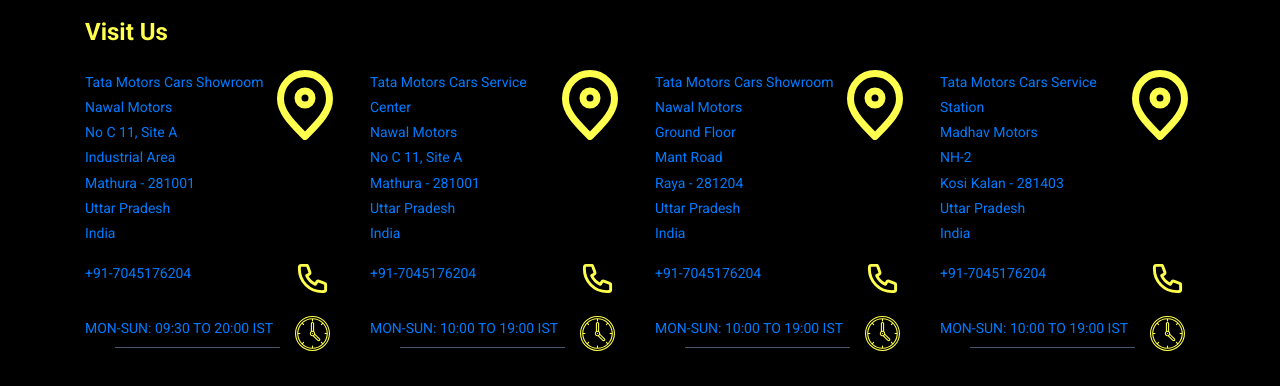
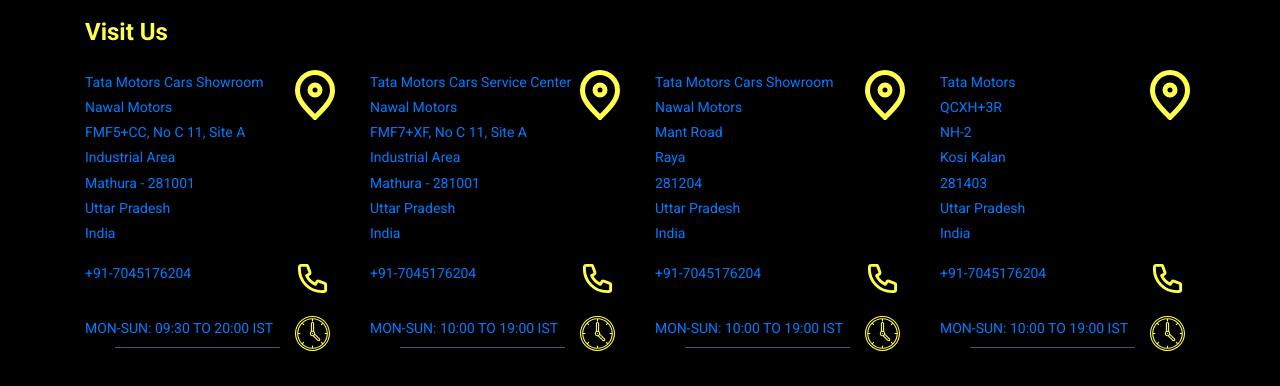
Before and after one commit to nawalmotors/nawalmotors.github.io, a plain HTML site: page contact-us.html in a window 1280 px wide. Shown: the part 3333-3719 px from the top of the page. Drawn offline with nearby package versions, Linux system fonts and the light colour scheme.

Commit message:
version_1.0_changes

```diff
--- a/contact-us.html
+++ b/contact-us.html
@@ -192,7 +192,7 @@
 			</div>
 
 			<div class="col-12">
-				<h2 class="contact-title">Locate Us in Kosi</h2>
+				<h2 class="contact-title">Locate Us in Kosi Kalan</h2>
 			</div>
 
 			<div class="d-sm-block mb-5 pb-4">
@@ -220,7 +220,7 @@
 
 			</script>
 
-			<iframe width="100%" height="600" frameborder="0" scrolling="no" marginheight="0" marginwidth="0" src="https://maps.google.com/maps?width=100%25&amp;height=600&amp;hl=en&amp;q=Madhav%20Motors%20NH-2%20Kosi%20Kalan%20-%20281403%20Uttar%20Pradesh%20India+(Tata%20Motors%20Cars%20Showroom%20Nawal%20Motors)&amp;t=&amp;z=14&amp;ie=UTF8&amp;iwloc=B&amp;output=embed"></iframe>
+			<iframe width="100%" height="600" frameborder="0" scrolling="no" marginheight="0" marginwidth="0" src="https://maps.google.com/maps?width=100%25&amp;height=600&amp;hl=en&amp;q=Tata%20Motors%20Kosi%20Kalan%20-%20281403%20Uttar%20Pradesh%20India &amp;t=&amp;z=14&amp;ie=UTF8&amp;iwloc=B&amp;output=embed"></iframe>
 			</div>
 	    </div>
 	</section>
@@ -288,9 +288,9 @@
                 <div class="col-sm-3 col-md-3 col-xl-3">
 
 					<div class="single-footer-widget footer_1">
-						<a href="https://www.google.com/maps?cid=10264563085851978295"><img src="images/icon/location.svg" alt="cap" style="width: 70px; height: 70px; float: right;"></a>
+						<a href="https://www.google.com/maps?cid=10264563085851978295"><img src="images/icon/location.svg" alt="cap" style="width: 50px; height: 50px; float: right;"></a>
 						<p>Tata Motors Cars Showroom <br> Nawal Motors<br>
-                        No C 11, Site A<br>Industrial Area<br>Mathura - 281001<br>Uttar Pradesh<br>India</p>
+                        FMF5+CC, No C 11, Site A<br>Industrial Area<br>Mathura - 281001<br>Uttar Pradesh<br>India</p>
 					</div>
 					<div class="single-footer-widget footer_1">
 						<img src="images/icon/phone.svg" alt="cap" style="width: 35px; height: 35px; float: right; margin-right: 10px;">
@@ -311,9 +311,9 @@
 				</div>
 				<div class="col-sm-3 col-md-3 col-xl-3">
                     <div class="single-footer-widget footer_1">
-						<a href="https://maps.app.goo.gl/YuShAx1GdkFvZi7s7"><img src="images/icon/location.svg" alt="cap" style="width: 70px; height: 70px; float: right;"></a>
+						<a href="https://maps.app.goo.gl/YuShAx1GdkFvZi7s7"><img src="images/icon/location.svg" alt="cap" style="width: 50px; height: 50px; float: right;"></a>
                         <p>	Tata Motors Cars Service Center <br> Nawal Motors<br>
-                        No C 11, Site A<br>Mathura - 281001<br>Uttar Pradesh<br>India</p>
+                        FMF7+XF, No C 11, Site A<br>Industrial Area<br>Mathura - 281001<br>Uttar Pradesh<br>India</p>
 					</div>
 					<div class="single-footer-widget footer_1">
 						<img src="images/icon/phone.svg" alt="cap" style="width: 35px; height: 35px; float: right; margin-right: 10px;">
@@ -334,9 +334,9 @@
 				</div>
 				<div class="col-sm-3 col-md-3 col-xl-3">
                     <div class="single-footer-widget footer_1">
-						<a href="https://maps.app.goo.gl/2ymBEJMNmQdxezxK7"><img src="images/icon/location.svg" alt="cap" style="width: 70px; height: 70px; float: right;"></a>
+						<a href="https://maps.app.goo.gl/2ymBEJMNmQdxezxK7"><img src="images/icon/location.svg" alt="cap" style="width: 50px; height: 50px; float: right;"></a>
                         <p>Tata Motors Cars Showroom <br> Nawal Motors<br>
-                        Ground Floor<br>Mant Road<br>Raya - 281204<br>Uttar Pradesh<br>India</p>
+                        Mant Road<br>Raya <br> 281204<br>Uttar Pradesh<br>India</p>
 					</div>
 					<div class="single-footer-widget footer_1">
 						<img src="images/icon/phone.svg" alt="cap" style="width: 35px; height: 35px; float: right; margin-right: 10px;">
@@ -357,9 +357,9 @@
 				</div>
 				<div class="col-sm-3 col-md-3 col-xl-3">
 					<div class="single-footer-widget footer_1">
-						<a href="https://maps.app.goo.gl/6m1rkCqoZ5LXvCRS9"><img src="images/icon/location.svg" alt="cap" style="width: 70px; height: 70px; float: right;"></a>
-                        <p>Tata Motors Cars Service Station <br> Madhav Motors<br>
-                        NH-2<br>Kosi Kalan - 281403<br>Uttar Pradesh<br>India</p>
+						<a href="https://maps.app.goo.gl/o8PQHf7jDsuxGcXr9"><img src="images/icon/location.svg" alt="cap" style="width: 50px; height: 50px; float: right;"></a>
+                        <p>Tata Motors<br>QCXH+3R<br>
+                        NH-2<br>Kosi Kalan <br> 281403<br>Uttar Pradesh<br>India</p>
 					</div>
 					<div class="single-footer-widget footer_1">
 						<img src="images/icon/phone.svg" alt="cap" style="width: 35px; height: 35px; float: right; margin-right: 10px;">
```
Also changed, not shown: about-us.html (+9 -9 lines), accessories.html (+9 -9 lines), awards.html (+9 -9 lines), car-exchange.html (+9 -9 lines), cars.html (+9 -9 lines), certification.html (+9 -9 lines), events.html (+9 -9 lines), finance.html (+9 -9 lines), home.html (+9 -9 lines), index.html (+9 -9 lines), insurance.html (+9 -9 lines), pre-owned-cars.html (+9 -9 lines), press-coverage.html (+9 -9 lines), service-center.html (+9 -9 lines), 1 more files.
